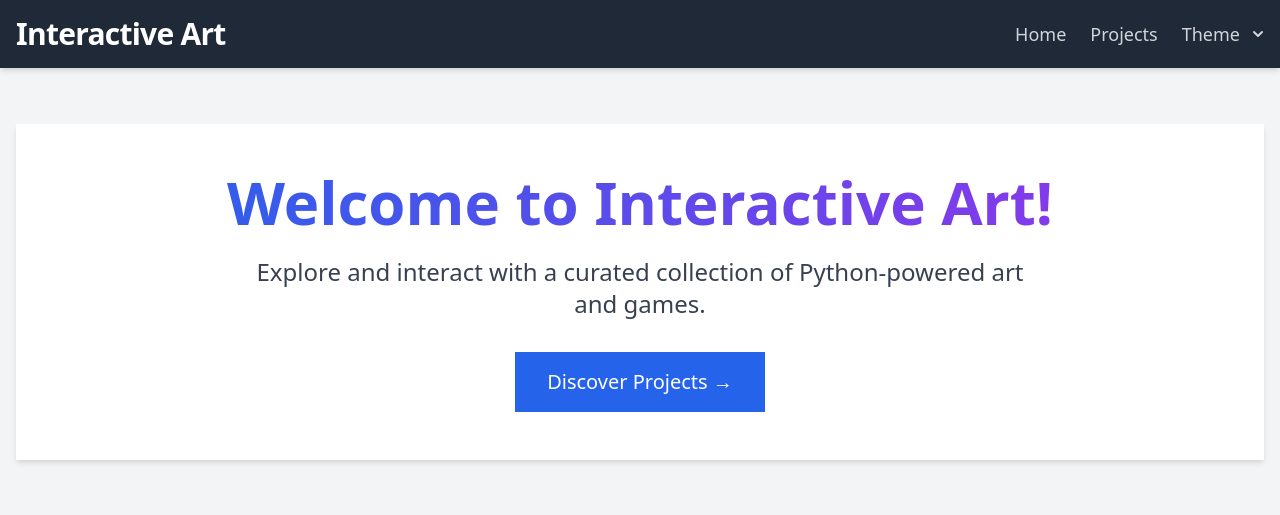
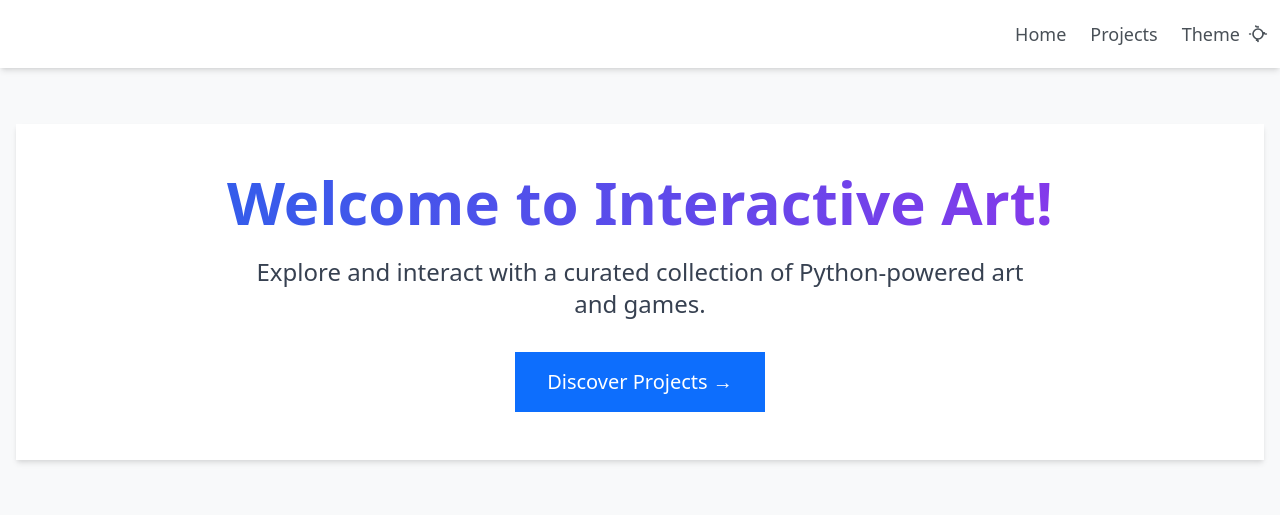
Before and after one commit to JS0208/interactive-art-project, a Flask app: page / in a window 1280 px wide. Shown: the top 515 px of the page. Run offline with Flask 3, Linux system fonts and the light colour scheme; some libraries are stand-ins or nearby versions.

Commit message:
Implement 8 diverse color themes with CSS variables; Activate game controls display; Prevent arrow key scrolling on canvas

```diff
--- a/templates/base.html
+++ b/templates/base.html
@@ -1,5 +1,5 @@
 <!doctype html>
-<html lang="en" class="theme-default">
+<html lang="en" class="theme-modern-clarity">
 <head>
     <meta charset="utf-8">
     <meta name="viewport" content="width=device-width, initial-scale=1">
@@ -8,55 +8,142 @@
     <script src="https://cdn.tailwindcss.com"></script>
     <style type="text/tailwindcss">
         @layer base {
-            /* Default Theme (Light) */
-            .theme-default {
-                --color-bg-primary: #f3f4f6; /* gray-100 */
-                --color-text-primary: #1f2937; /* gray-900 */
-                --color-card-bg: #ffffff;
-                --color-card-shadow: #e5e7eb; /* gray-200 */
-                --color-nav-bg: #1f2937; /* gray-900 */
-                --color-nav-text: #d1d5db; /* gray-300 */
-                --color-nav-hover-text: #ffffff;
-                --color-btn-primary-bg: #2563eb; /* blue-600 */
-                --color-btn-primary-hover-bg: #1d4ed8; /* blue-700 */
-                --color-btn-primary-text: #ffffff;
-                --color-btn-secondary-bg: #d1d5db; /* gray-300 */
-                --color-btn-secondary-hover-bg: #9ca3af; /* gray-400 */
-                --color-btn-secondary-text: #1f2937; /* gray-900 */
+            /* Theme Definitions */
+
+            /* 1. Modern Clarity */
+            .theme-modern-clarity {
+                --color-bg-primary: #F8F9FA;
+                --color-text-primary: #212529;
+                --color-card-bg: #FFFFFF;
+                --color-card-shadow: #DEE2E6;
+                --color-nav-bg: #FFFFFF;
+                --color-nav-text: #495057;
+                --color-nav-hover-text: #0D6EFD;
+                --color-btn-primary-bg: #0D6EFD;
+                --color-btn-primary-hover-bg: #0B5ED7;
+                --color-btn-primary-text: #FFFFFF;
+                --color-btn-secondary-bg: #6C757D;
+                --color-btn-secondary-hover-bg: #5C636A;
+                --color-btn-secondary-text: #FFFFFF;
             }
 
-            /* Dark Theme */
-            .theme-dark {
-                --color-bg-primary: #1f2937; /* gray-900 */
-                --color-text-primary: #f3f4f6; /* gray-100 */
-                --color-card-bg: #374151; /* gray-700 */
-                --color-card-shadow: #111827; /* gray-900 */
-                --color-nav-bg: #111827; /* gray-900 */
-                --color-nav-text: #9ca3af; /* gray-400 */
-                --color-nav-hover-text: #ffffff;
-                --color-btn-primary-bg: #3b82f6; /* blue-500 */
-                --color-btn-primary-hover-bg: #2563eb; /* blue-600 */
-                --color-btn-primary-text: #ffffff;
-                --color-btn-secondary-bg: #4b5563; /* gray-600 */
-                --color-btn-secondary-hover-bg: #6b7280; /* gray-500 */
-                --color-btn-secondary-text: #f3f4f6; /* gray-100 */
+            /* 2. Midnight Focus */
+            .theme-midnight-focus {
+                --color-bg-primary: #121212;
+                --color-text-primary: #E0E0E0;
+                --color-card-bg: #1E1E1E;
+                --color-card-shadow: #2C2C2C;
+                --color-nav-bg: #1E1E1E;
+                --color-nav-text: #E0E0E0;
+                --color-nav-hover-text: #26A69A;
+                --color-btn-primary-bg: #26A69A;
+                --color-btn-primary-hover-bg: #00897B;
+                --color-btn-primary-text: #FFFFFF;
+                --color-btn-secondary-bg: #333333;
+                --color-btn-secondary-hover-bg: #424242;
+                --color-btn-secondary-text: #E0E0E0;
             }
 
-            /* Corporate Blue Theme */
+            /* 3. Serene Forest */
+            .theme-serene-forest {
+                --color-bg-primary: #F5F5DC;
+                --color-text-primary: #3D403A;
+                --color-card-bg: #FFFFFF;
+                --color-card-shadow: #D2D2C0;
+                --color-nav-bg: #FFFFFF;
+                --color-nav-text: #5A6D55;
+                --color-nav-hover-text: #4CAF50;
+                --color-btn-primary-bg: #4CAF50;
+                --color-btn-primary-hover-bg: #45A049;
+                --color-btn-primary-text: #FFFFFF;
+                --color-btn-secondary-bg: #A9A9A9;
+                --color-btn-secondary-hover-bg: #8B8B8B;
+                --color-btn-secondary-text: #FFFFFF;
+            }
+
+            /* 4. Sunset Horizon */
+            .theme-sunset-horizon {
+                --color-bg-primary: #2C3E50;
+                --color-text-primary: #ECF0F1;
+                --color-card-bg: #34495E;
+                --color-card-shadow: #46627F;
+                --color-nav-bg: #34495E;
+                --color-nav-text: #ECF0F1;
+                --color-nav-hover-text: #E67E22;
+                --color-btn-primary-bg: #E67E22;
+                --color-btn-primary-hover-bg: #D35400;
+                --color-btn-primary-text: #FFFFFF;
+                --color-btn-secondary-bg: #95A5A6;
+                --color-btn-secondary-hover-bg: #7F8C8D;
+                --color-btn-secondary-text: #2C3E50;
+            }
+
+            /* 5. Vintage Paper */
+            .theme-vintage-paper {
+                --color-bg-primary: #FDF6E3;
+                --color-text-primary: #584B3A;
+                --color-card-bg: #FBFBFB;
+                --color-card-shadow: #EAE3D4;
+                --color-nav-bg: #FBFBFB;
+                --color-nav-text: #657B83;
+                --color-nav-hover-text: #8B0000;
+                --color-btn-primary-bg: #8B0000;
+                --color-btn-primary-hover-bg: #A52A2A;
+                --color-btn-primary-text: #FDF6E3;
+                --color-btn-secondary-bg: #D2B48C;
+                --color-btn-secondary-hover-bg: #BC8F8F;
+                --color-btn-secondary-text: #584B3A;
+            }
+
+            /* 6. Lavender Dream */
+            .theme-lavender-dream {
+                --color-bg-primary: #E6E6FA;
+                --color-text-primary: #483D8B;
+                --color-card-bg: #FFFFFF;
+                --color-card-shadow: #D8BFD8;
+                --color-nav-bg: #FFFFFF;
+                --color-nav-text: #6A5ACD;
+                --color-nav-hover-text: #8A2BE2;
+                --color-btn-primary-bg: #9370DB;
+                --color-btn-primary-hover-bg: #8A2BE2;
+                --color-btn-primary-text: #FFFFFF;
+                --color-btn-secondary-bg: #D8BFD8;
+                --color-btn-secondary-hover-bg: #BA55D3;
+                --color-btn-secondary-text: #483D8B;
+            }
+
+            /* 7. Corporate Blue */
             .theme-corporate-blue {
-                --color-bg-primary: #e0f2f7; /* light blue */
-                --color-text-primary: #0f172a; /* slate-900 */
-                --color-card-bg: #ffffff;
-                --color-card-shadow: #bfdbfe; /* blue-200 */
-                --color-nav-bg: #1e3a8a; /* blue-900 */
-                --color-nav-text: #bfdbfe; /* blue-200 */
-                --color-nav-hover-text: #ffffff;
-                --color-btn-primary-bg: #1d4ed8; /* blue-700 */
-                --color-btn-primary-hover-bg: #1e40af; /* blue-800 */
-                --color-btn-primary-text: #ffffff;
-                --color-btn-secondary-bg: #93c5fd; /* blue-300 */
-                --color-btn-secondary-hover-bg: #60a5fa; /* blue-400 */
-                --color-btn-secondary-text: #1e3a8a; /* blue-900 */
+                --color-bg-primary: #EFF2F5;
+                --color-text-primary: #343A40;
+                --color-card-bg: #FFFFFF;
+                --color-card-shadow: #CED4DA;
+                --color-nav-bg: #FFFFFF;
+                --color-nav-text: #0056B3;
+                --color-nav-hover-text: #004085;
+                --color-btn-primary-bg: #007BFF;
+                --color-btn-primary-hover-bg: #0069D9;
+                --color-btn-primary-text: #FFFFFF;
+                --color-btn-secondary-bg: #E9ECEF;
+                --color-btn-secondary-hover-bg: #DAE0E5;
+                --color-btn-secondary-text: #343A40;
+            }
+
+            /* 8. Cyber Tech */
+            .theme-cyber-tech {
+                --color-bg-primary: #0A0A1A;
+                --color-text-primary: #CED4DA;
+                --color-card-bg: #1A1A2A;
+                --color-card-shadow: #343A40;
+                --color-nav-bg: #1A1A2A;
+                --color-nav-text: #CED4DA;
+                --color-nav-hover-text: #FF00FF;
+                --color-btn-primary-bg: #FF00FF;
+                --color-btn-primary-hover-bg: #CC00CC;
+                --color-btn-primary-text: #FFFFFF;
+                --color-btn-secondary-bg: #343A40;
+                --color-btn-secondary-hover-bg: #495057;
+                --color-btn-secondary-text: #CED4DA;
             }
 
             /* Apply variables */
@@ -105,15 +192,18 @@
                 <div class="relative inline-block text-left">
                     <button id="theme-dropdown-button" type="button" class="nav-link text-lg focus:outline-none flex items-center" aria-expanded="true" aria-haspopup="true">
                         Theme
-                        <svg class="-mr-1 ml-2 h-5 w-5" xmlns="http://www.w3.org/2000/svg" viewBox="0 0 20 20" fill="currentColor" aria-hidden="true">
-                            <path fill-rule="evenodd" d="M5.293 7.293a1 1 0 011.414 0L10 10.586l3.293-3.293a1 1 0 111.414 1.414l-4 4a1 1 0 01-1.414 0l-4-4a1 1 0 010-1.414z" clip-rule="evenodd" />
-                        </svg>
+                        <svg class="-mr-1 ml-2 h-5 w-5" fill="none" stroke="currentColor" viewBox="0 0 24 24" xmlns="http://www.w3.org/2000/svg"><path stroke-linecap="round" stroke-linejoin="round" stroke-width="2" d="M12 3v1m0 16v1m9-9h1M3 12H2m8.042-8.67l-.707-.707M10.95 18.67l-.707.707m8.67-8.042l.707-.707M18.67 10.95l.707.707M18 12a6 6 0 11-12 0 6 6 0 0112 0z"></path></svg>
                     </button>
                     <div id="theme-dropdown-menu" class="origin-top-right absolute right-0 mt-2 w-48 rounded-md shadow-lg bg-white dark:bg-gray-800 ring-1 ring-black ring-opacity-5 focus:outline-none hidden" role="menu" aria-orientation="vertical" aria-labelledby="theme-dropdown-button" tabindex="-1">
                         <div class="py-1" role="none">
-                            <button class="block w-full text-left px-4 py-2 text-sm text-gray-700 dark:text-gray-200 hover:bg-gray-100 dark:hover:bg-gray-700" role="menuitem" tabindex="-1" id="theme-default">Default (Light)</button>
-                            <button class="block w-full text-left px-4 py-2 text-sm text-gray-700 dark:text-gray-200 hover:bg-gray-100 dark:hover:bg-gray-700" role="menuitem" tabindex="-1" id="theme-dark">Dark</button>
+                            <button class="block w-full text-left px-4 py-2 text-sm text-gray-700 dark:text-gray-200 hover:bg-gray-100 dark:hover:bg-gray-700" role="menuitem" tabindex="-1" id="theme-modern-clarity">Modern Clarity</button>
+                            <button class="block w-full text-left px-4 py-2 text-sm text-gray-700 dark:text-gray-200 hover:bg-gray-100 dark:hover:bg-gray-700" role="menuitem" tabindex="-1" id="theme-midnight-focus">Midnight Focus</button>
+                            <button class="block w-full text-left px-4 py-2 text-sm text-gray-700 dark:text-gray-200 hover:bg-gray-100 dark:hover:bg-gray-700" role="menuitem" tabindex="-1" id="theme-serene-forest">Serene Forest</button>
+                            <button class="block w-full text-left px-4 py-2 text-sm text-gray-700 dark:text-gray-200 hover:bg-gray-100 dark:hover:bg-gray-700" role="menuitem" tabindex="-1" id="theme-sunset-horizon">Sunset Horizon</button>
+                            <button class="block w-full text-left px-4 py-2 text-sm text-gray-700 dark:text-gray-200 hover:bg-gray-100 dark:hover:bg-gray-700" role="menuitem" tabindex="-1" id="theme-vintage-paper">Vintage Paper</button>
+                            <button class="block w-full text-left px-4 py-2 text-sm text-gray-700 dark:text-gray-200 hover:bg-gray-100 dark:hover:bg-gray-700" role="menuitem" tabindex="-1" id="theme-lavender-dream">Lavender Dream</button>
                             <button class="block w-full text-left px-4 py-2 text-sm text-gray-700 dark:text-gray-200 hover:bg-gray-100 dark:hover:bg-gray-700" role="menuitem" tabindex="-1" id="theme-corporate-blue">Corporate Blue</button>
+                            <button class="block w-full text-left px-4 py-2 text-sm text-gray-700 dark:text-gray-200 hover:bg-gray-100 dark:hover:bg-gray-700" role="menuitem" tabindex="-1" id="theme-cyber-tech">Cyber Tech</button>
                         </div>
                     </div>
                 </div>
@@ -130,18 +220,38 @@
         const themeDropdownButton = document.getElementById('theme-dropdown-button');
         const themeDropdownMenu = document.getElementById('theme-dropdown-menu');
 
-        // Initialize theme from localStorage or system preference
+        // Theme mapping for easy access
+        const themes = [
+            'theme-modern-clarity',
+            'theme-midnight-focus',
+            'theme-serene-forest',
+            'theme-sunset-horizon',
+            'theme-vintage-paper',
+            'theme-lavender-dream',
+            'theme-corporate-blue',
+            'theme-cyber-tech'
+        ];
+
+        // Function to apply theme
+        function applyTheme(themeName) {
+            themes.forEach(theme => {
+                htmlElement.classList.remove(theme);
+            });
+            htmlElement.classList.add(themeName);
+            localStorage.setItem('theme', themeName);
+        }
+
+        // Initialize theme from localStorage or default to Modern Clarity
         const savedTheme = localStorage.getItem('theme');
-        if (savedTheme) {
-            htmlElement.className = savedTheme;
-        } else if (window.matchMedia && window.matchMedia('(prefers-color-scheme: dark)').matches) {
-            htmlElement.className = 'theme-dark';
+        if (savedTheme && themes.includes(savedTheme)) {
+            applyTheme(savedTheme);
         } else {
-            htmlElement.className = 'theme-default';
+            applyTheme('theme-modern-clarity'); // Default theme
         }
 
         // Toggle dropdown visibility
-        themeDropdownButton.addEventListener('click', () => {
+        themeDropdownButton.addEventListener('click', (event) => {
+            event.stopPropagation(); // Prevent click from immediately closing dropdown
             themeDropdownMenu.classList.toggle('hidden');
         });
 
@@ -152,21 +262,15 @@
             }
         });
 
-        // Theme selection logic
-        document.getElementById('theme-default').addEventListener('click', () => {
-            htmlElement.className = 'theme-default';
-            localStorage.setItem('theme', 'theme-default');
-            themeDropdownMenu.classList.add('hidden');
-        });
-        document.getElementById('theme-dark').addEventListener('click', () => {
-            htmlElement.className = 'theme-dark';
-            localStorage.setItem('theme', 'theme-dark');
-            themeDropdownMenu.classList.add('hidden');
-        });
-        document.getElementById('theme-corporate-blue').addEventListener('click', () => {
-            htmlElement.className = 'theme-corporate-blue';
-            localStorage.setItem('theme', 'theme-corporate-blue');
-            themeDropdownMenu.classList.add('hidden');
+        // Add event listeners for each theme button
+        themes.forEach(themeName => {
+            const button = document.getElementById(themeName);
+            if (button) {
+                button.addEventListener('click', () => {
+                    applyTheme(themeName);
+                    themeDropdownMenu.classList.add('hidden');
+                });
+            }
         });
     </script>
 </body>
```
Also changed, not shown: app.py (line endings or trailing spaces), static/brick_breaker.js (line endings or trailing spaces), static/snake_game.js (line endings or trailing spaces), templates/project_detail.html (line endings or trailing spaces).
